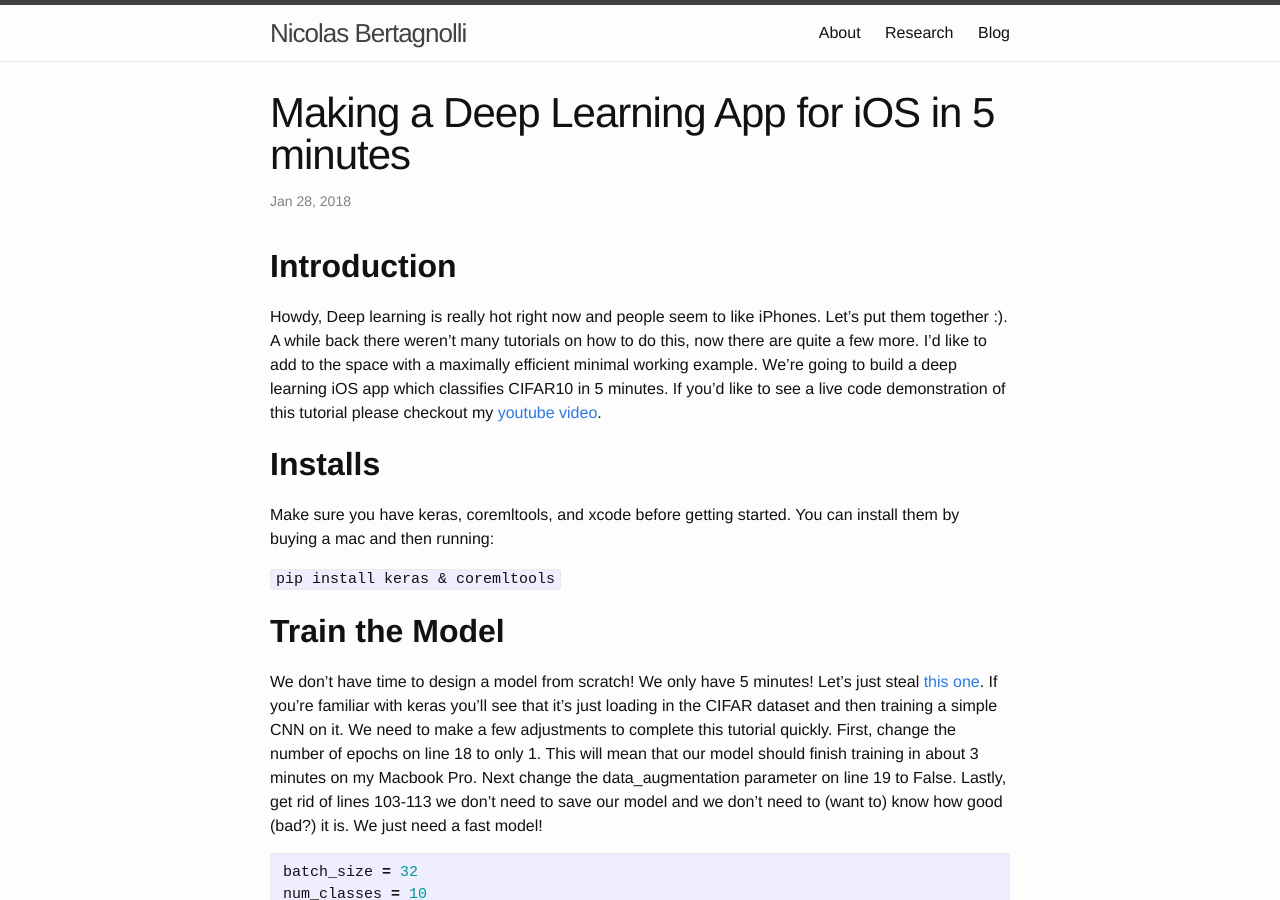
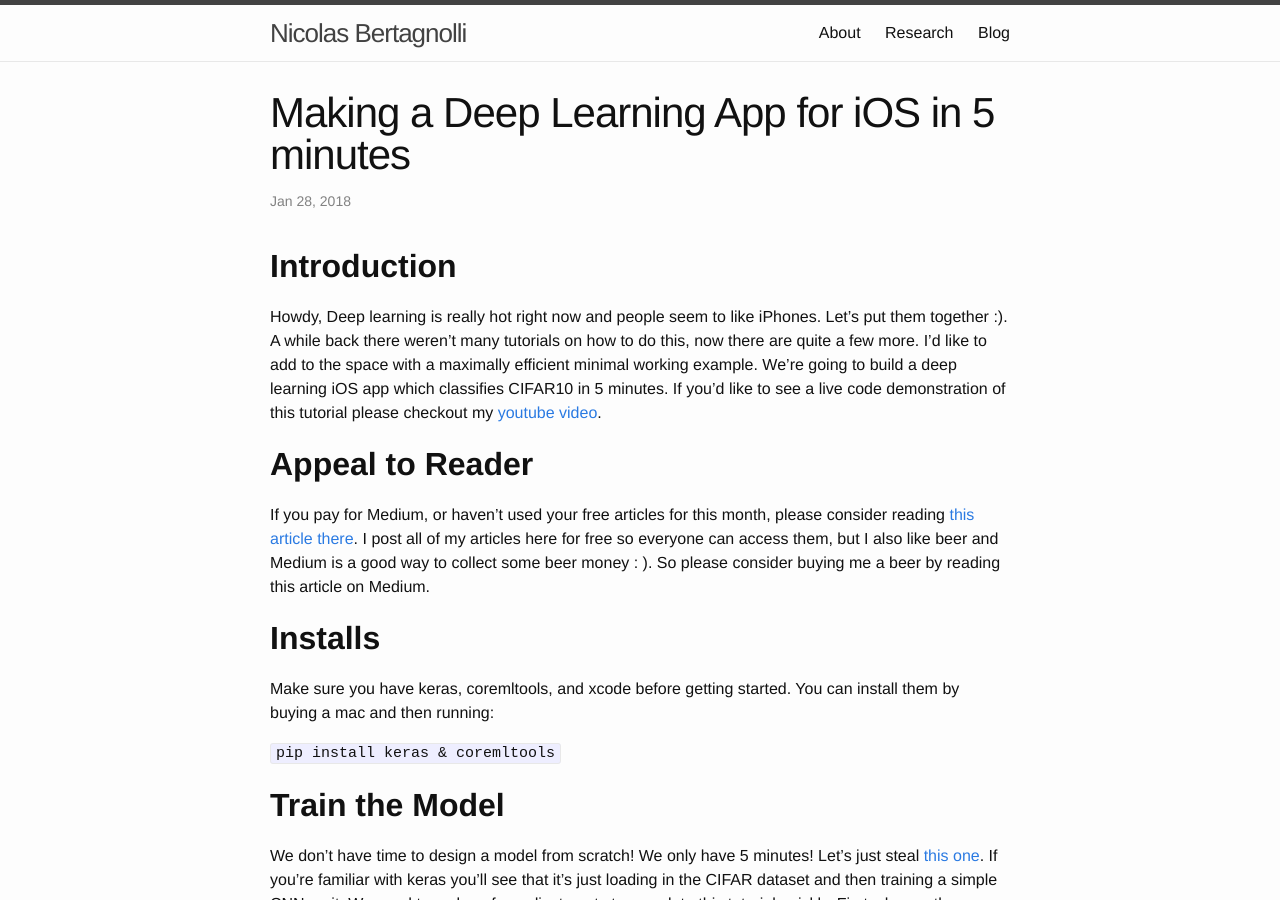
Before and after one commit to nbertagnolli/nbertagnolli.github.io, a Jekyll site: the page built from _posts/2018-01-28-5-minute-deep-learning-ios-app.md, in a window 1280 px wide and 900 px high. Built offline with Jekyll 4.4.1, drawn with Linux system fonts in a browser that asks for light colours.

Commit message:
Added medium link

```diff
--- a/_posts/2018-01-28-5-minute-deep-learning-ios-app.md
+++ b/_posts/2018-01-28-5-minute-deep-learning-ios-app.md
@@ -17,6 +17,9 @@
 a maximally efficient minimal working example.  We're going to build a deep learning
 iOS app which classifies CIFAR10 in 5 minutes.  If you'd like to see a live
 code demonstration of this tutorial please checkout my <a href="https://www.youtube.com/watch?v=zd90QRTzcvI">youtube video</a>.
+
+## **Appeal to Reader**
+If you pay for Medium, or haven't used your free articles for this month, please consider reading <a href="https://towardsdatascience.com/make-a-deep-learning-ios-app-in-five-minutes-b05a5c6b03a4">this article there</a>.  I post all of my articles here for free so everyone can access them, but I also like beer and Medium is a good way to collect some beer money : ). So please consider buying me a beer by reading this article on Medium.
 
 ## **Installs**
 
```
